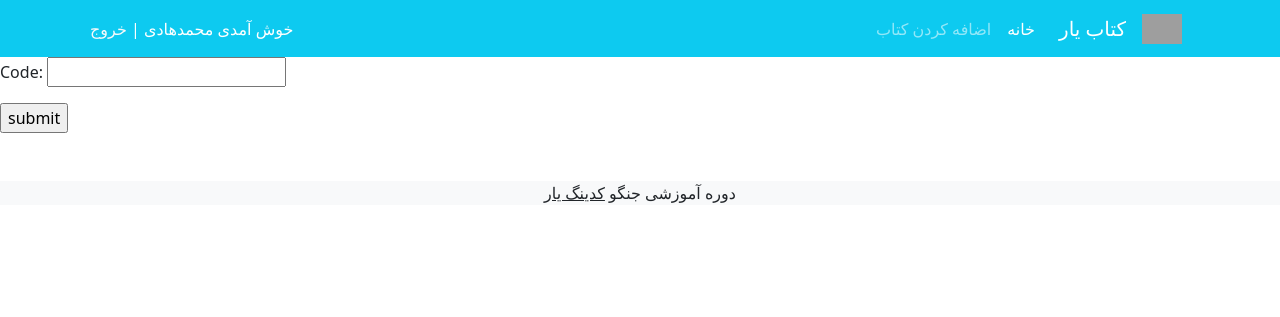
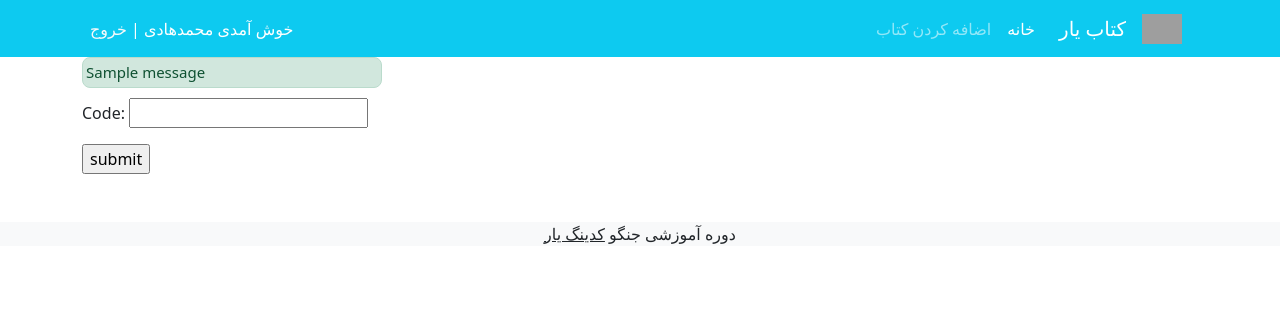
Before and after one commit to Hossein770227/book_store, a Django app: page /accounts/verify/ in a window 1280 px wide. Shown: the top 317 px of the page. Run offline with Django 5.2, Linux system fonts and the light colour scheme; tables that the repository leaves empty hold one stand-in row (values such as "Sample post"); one stand-in notice (Sample message) is shown; parts of the project's set-up code (start-up, migrations or seed data) failed here and were passed over; grey boxes are pictures that could not be loaded.

Commit message:
add message.html

```diff
--- a/accounts/views.py
+++ b/accounts/views.py
@@ -57,6 +57,9 @@ class UserRegisterCodeView(View):
             cd = form.cleaned_data
             now = datetime.now(tz=pytz.timezone('Asia/Tehran'))
             expired_time = code_instance.date_time_created + timedelta (minutes=2)
+            if OtpCode:
+                if now > expired_time:
+                    code_instance.delete()
             if now > expired_time:
                 code_instance.delete()
                 messages.error(request, _('your code time is out'))
--- a/config/settings.py
+++ b/config/settings.py
@@ -10,6 +10,7 @@ For the full list of settings and their values, see
 https://docs.djangoproject.com/en/5.0/ref/settings/
 """
 import os
+from django.contrib.messages import constants
 from environs import Env
 from pathlib import Path
 
@@ -140,3 +141,8 @@ DEFAULT_AUTO_FIELD = 'django.db.models.BigAutoField'
 
 # account config
 AUTH_USER_MODEL = 'accounts.MyUser'
+
+# messages config
+MESSAGE_TAGS={
+    constants.ERROR:"danger",
+}
--- a/templates/_base.html
+++ b/templates/_base.html
@@ -36,7 +36,7 @@
     </div>
 </nav>
 
-
+{% include "messages.html" %}
 {% block content %}
 {% endblock content %}
 <footer class="bg-light text-center text-lg-start mt-5">
--- /dev/null
+++ b/templates/messages.html
@@ -0,0 +1,21 @@
+<style>
+    .alert {
+        padding: 3px;
+        font-size: 15px;
+        margin-bottom: 10px
+    }
+    .custom-div {
+        max-width: 300px;
+        border-radius: 8px;
+    }
+    </style>
+
+    {% if messages %}
+        <div class='container'>
+            {% for message in messages %}
+                <div class='custom-div alert alert-{{message.tags}}'>
+                    {{message}}
+                </div>
+            {% endfor %}
+        </div>
+    {% endif %}
--- a/templates/registration/user_register.html
+++ b/templates/registration/user_register.html
@@ -3,9 +3,11 @@
 {% block page_title %}user register{% endblock page_title %}
 
 {% block content %}
+<div class='container'>
     <form action='' method='POST'>
         {% csrf_token %}
         {{form.as_p}}
         <input type='submit' value='submit'>
     </form>
+</div>
 {% endblock content %}
--- a/templates/registration/verify_code.html
+++ b/templates/registration/verify_code.html
@@ -3,9 +3,11 @@
 {% block page_title %}verify code{% endblock page_title %}
 
 {% block content %}
+<div class='container'>
     <form action='' method='POST'>
         {% csrf_token %}
         {{form.as_p}}
         <input type='submit' value='submit'>
     </form>
+</div>
 {% endblock content %}
```
